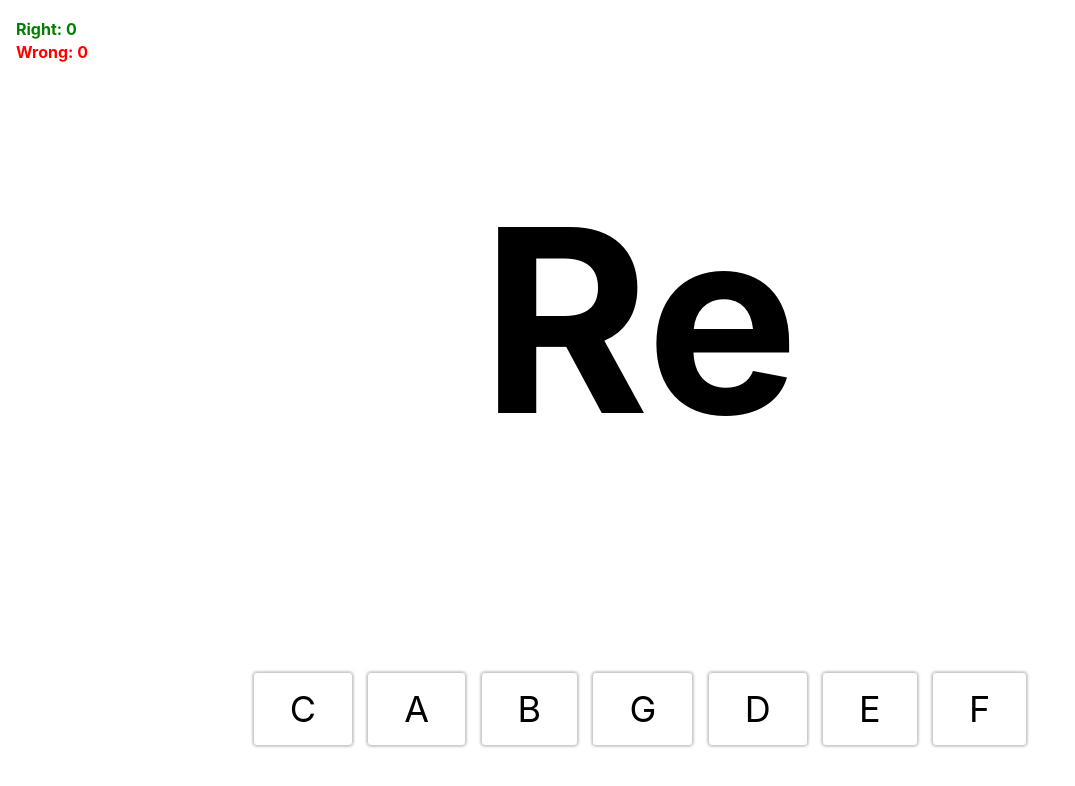
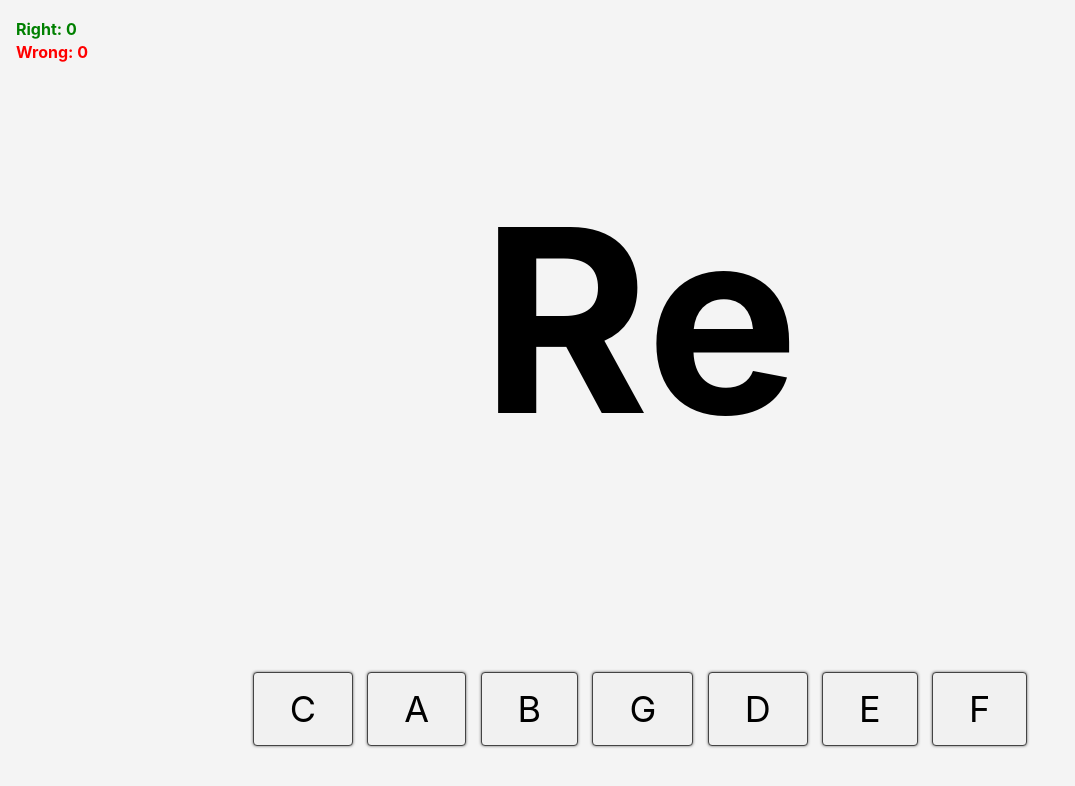
Before and after one commit to Experiment8/notes-matcher, a React (Create React App) app: page / in a window 1280 px wide. Shown: the top 786 px of the page, without its empty margins (0-1075 px from the left). Built offline with nearby package versions, Linux system fonts and the light colour scheme.

Commit message:
Added more feedback to selection

```diff
--- a/src/App.js
+++ b/src/App.js
@@ -32,6 +32,21 @@ const checkCorrectness = (selection, note, reverse) => (
     (NOTES[selection] === note) :
     (selection === NOTES[note])
 )
+
+const getItemClasses = (note, selectedNote, correct) => {
+  const classes = [styles.item];
+
+  if (correct !== undefined) {
+    if (note === selectedNote) {
+      if (correct) classes.push(styles.correct);
+      else classes.push(styles.wrong);
+    } else {
+      classes.push(styles.disabled);
+    }
+  }
+
+  return classes.join(' ');
+}
 
 export default class App extends Component {
 
@@ -87,6 +102,7 @@ export default class App extends Component {
       disabled,
 
       notes,
+      selectedNote,
 
       rights,
       wrongs
@@ -115,7 +131,7 @@ export default class App extends Component {
           { notes.map((note, idx) => (
             <li
               key={note}
-              className={styles.item}
+              className={getItemClasses(note, selectedNote, correct)}
               onClick={() => {
                 if (!disabled) this.selectAnswer(note)
               }}>
--- a/src/index.css
+++ b/src/index.css
@@ -6,6 +6,7 @@ body {
     sans-serif;
   -webkit-font-smoothing: antialiased;
   -moz-osx-font-smoothing: grayscale;
+  background: #F4F4F4;
 }
 
 code {
--- a/src/styles.module.css
+++ b/src/styles.module.css
@@ -39,14 +39,28 @@
   padding: .5em 1em;
   margin: .2em;
   border-radius: 4px;
-  border: 1px solid #ccc;
-  box-shadow: 0 0 3px rgba(0,0,0,.4);
+  border: 1px solid #444;
+  background: #F1F1F1;
+  box-shadow: 0 0 3px rgba(0,0,0,.6);
   cursor: pointer;
   transition: background .2s ease-in-out;
   box-sizing: border-box;
 }
 .selection > .item:hover {
   background: rgba(0,0,0,.05);
+}
+.selection > .item.correct {
+  border: 1px solid rgba(38, 166, 91, 1);
+  background: rgba(46, 204, 113, 1);
+}
+.selection > .item.wrong {
+  color: #FFF;
+  border: 1px solid rgba(150, 40, 27, 1);
+  background: rgba(217, 30, 24, 1);
+}
+.selection > .item.disabled {
+  opacity: .5;
+  cursor: default;
 }
 .correctness {
   position: absolute;
```
